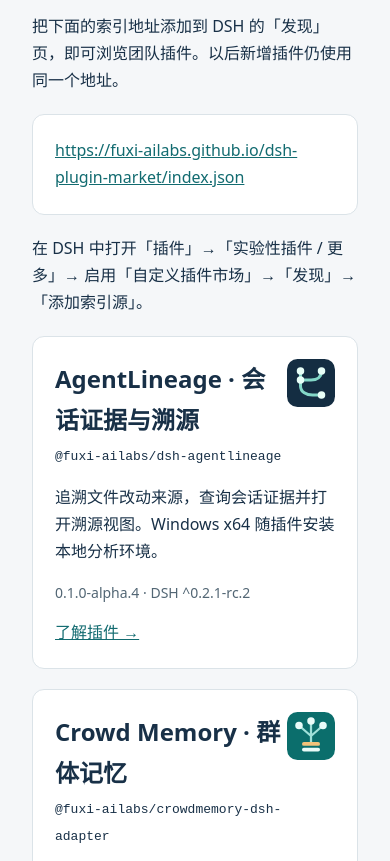
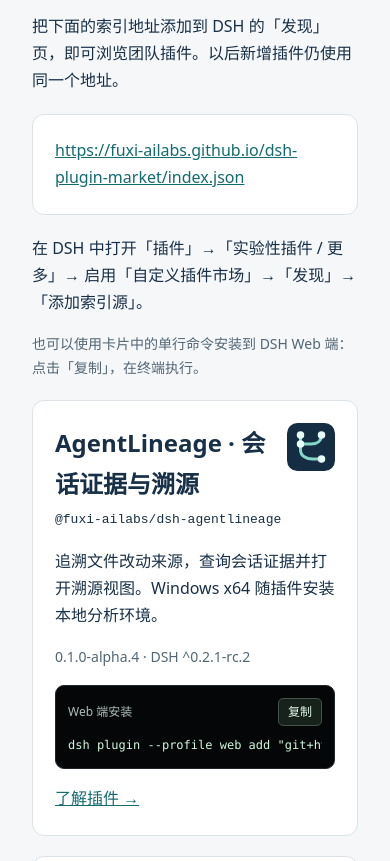
Before and after one commit to cht3722/dsh-plugin-market, a website: page public/index.html in a window 390 px wide. Shown: the part 203-1064 px from the top of the page. Drawn offline with Linux system fonts and the light colour scheme.

Commit message:
Add copyable DSH install commands to homepage cards (#19)
Add a black one-line installation command and copy action to each catalog card, following the maintainer's requested installation UX changes and existing release authorization. Preserve catalog versions, registries and pinned Git sources.

Validation: repository CI passed after syncing main; real browser preview verified all seven cards, copy-success UI, responsive overflow containment and automatic selection of the newly published DT Verify version.

```diff
--- a/public/index.html
+++ b/public/index.html
@@ -13,6 +13,13 @@
   #plugins article{display:flow-root;box-sizing:border-box;break-inside:avoid;margin:0 0 20px;overflow-wrap:anywhere}
   .url{overflow-wrap:anywhere}article img{width:48px;height:48px;float:right}h2{margin:0}
   .note{color:#526674;font-size:14px}code{overflow-wrap:anywhere}footer{margin-top:32px}
+  .install-command{margin:16px 0;background:#050608;color:#edf7f2;border:1px solid #20282d;border-radius:9px;padding:12px;min-width:0}
+  .install-heading{display:flex;flex-wrap:wrap;align-items:center;justify-content:space-between;gap:8px;color:#aebdb6;font-size:12px}
+  .install-heading span{white-space:nowrap}
+  .copy-command{flex-shrink:0;background:#18221c;color:#e0f9e8;border:1px solid #42544a;border-radius:5px;padding:3px 9px;font:inherit;cursor:pointer}
+  .copy-command:hover{background:#27392e}.copy-command:focus-visible,.install-command pre:focus-visible{outline:2px solid #5bcf91;outline-offset:3px}
+  .install-command pre{margin:10px 0 0;max-width:100%;overflow-x:auto;white-space:pre;line-height:1.6;font-size:12px;scrollbar-width:thin;scrollbar-color:#52645b #050608}
+  .install-command code{color:#d0f9df;font-family:ui-monospace,SFMono-Regular,Consolas,monospace;overflow-wrap:normal;word-break:normal}
   @media(max-width:640px){#plugins{columns:1}}
 </style>
 <main>
@@ -22,12 +29,23 @@
   <p>把下面的索引地址添加到 DSH 的「发现」页，即可浏览团队插件。以后新增插件仍使用同一个地址。</p>
   <div class="url"><a href="index.json">https://fuxi-ailabs.github.io/dsh-plugin-market/index.json</a></div>
   <p>在 DSH 中打开「插件」→「实验性插件 / 更多」→ 启用「自定义插件市场」→「发现」→「添加索引源」。</p>
+  <p class="note">也可以使用卡片中的单行命令安装到 DSH Web 端：点击「复制」，在终端执行。</p>
   <section id="plugins" aria-label="插件目录"><p>正在读取目录…</p></section>
   <footer><a href="templates/plugin-page/">通用模板预览</a> · <a href="https://github.com/fuxi-ailabs/dsh-plugin-market">维护目录</a> · <a href="https://github.com/deepseek-ai/deepseek-harness/blob/dsh-v0.2.1-rc.2/docs/user/guide/plugin-market.zh.md">DSH 市场规范</a></footer>
 </main>
 <script type="module">
   const section = document.querySelector('#plugins');
   const text = value => typeof value === 'string' ? value : value?.zh ?? value?.en ?? '';
+  const installCommand = (plugin, version) => {
+    const source = version.source;
+    if (source.type === 'git') {
+      const repository = source.url.endsWith('.git') ? source.url : `${source.url}.git`;
+      const path = source.path ? `&path:/${source.path}` : '';
+      return `dsh plugin --profile web add "git+${repository}#${source.commit}${path}"`;
+    }
+    const registry = source.registry ? ` --registry="${source.registry}"` : '';
+    return `dsh plugin --profile web add ${plugin.name}@${version.version}${registry}`;
+  };
   try {
     const response = await fetch('./index.json');
     if (!response.ok) throw new Error(`HTTP ${response.status}`);
@@ -43,6 +61,34 @@
       const versions = document.createElement('p'); versions.className = 'note';
       versions.textContent = plugin.versions.map(v => `${v.version} · DSH ${v.engines?.dsh ?? '未声明范围'}`).join(' / ');
       card.append(icon, title, name, description, versions);
+      const latest = plugin.versions.reduce((current, version) =>
+        !current || version.publishTimestamp > current.publishTimestamp ? version : current, null);
+      if (latest) {
+        const install = document.createElement('div'); install.className = 'install-command';
+        const heading = document.createElement('div'); heading.className = 'install-heading';
+        const label = document.createElement('span'); label.textContent = 'Web 端安装';
+        const copy = document.createElement('button'); copy.type = 'button'; copy.className = 'copy-command';
+        copy.textContent = '复制'; copy.setAttribute('aria-label', `复制 ${title.textContent} 安装命令`);
+        copy.setAttribute('aria-live', 'polite');
+        const line = document.createElement('pre'); line.tabIndex = 0;
+        line.setAttribute('aria-label', `${title.textContent} 安装命令，可左右滚动`);
+        const command = document.createElement('code'); command.textContent = installCommand(plugin, latest);
+        line.append(command);
+        copy.addEventListener('click', async () => {
+          copy.disabled = true;
+          try {
+            await navigator.clipboard.writeText(command.textContent);
+            copy.textContent = '已复制';
+          } catch {
+            const range = document.createRange(); range.selectNodeContents(command);
+            const selection = window.getSelection(); selection.removeAllRanges(); selection.addRange(range);
+            copy.textContent = '按 Ctrl+C 复制';
+          } finally {
+            copy.disabled = false;
+          }
+        });
+        heading.append(label, copy); install.append(heading, line); card.append(install);
+      }
       if (plugin.homepage) {
         const url = new URL(plugin.homepage, location.href);
         if (url.protocol === 'https:') {
```
